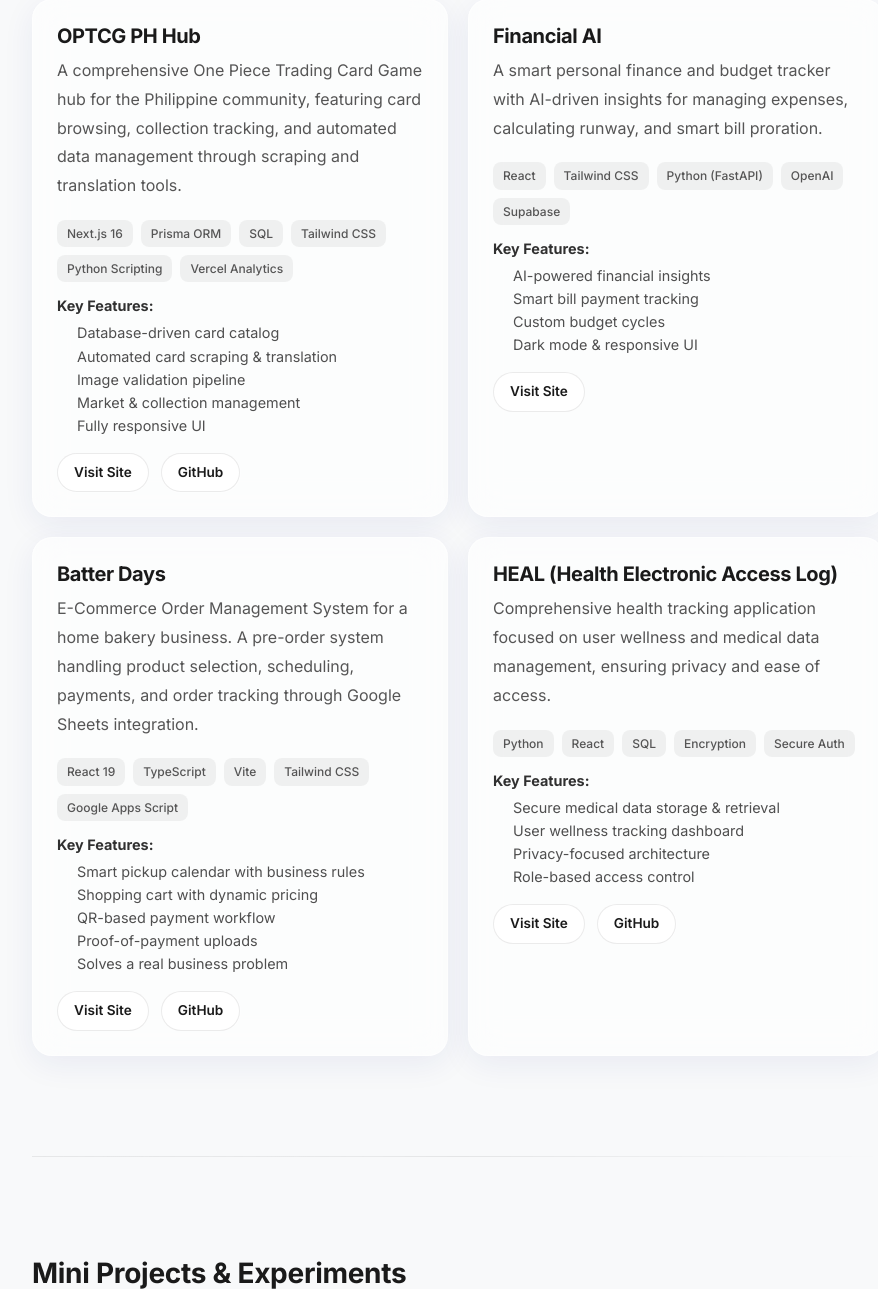
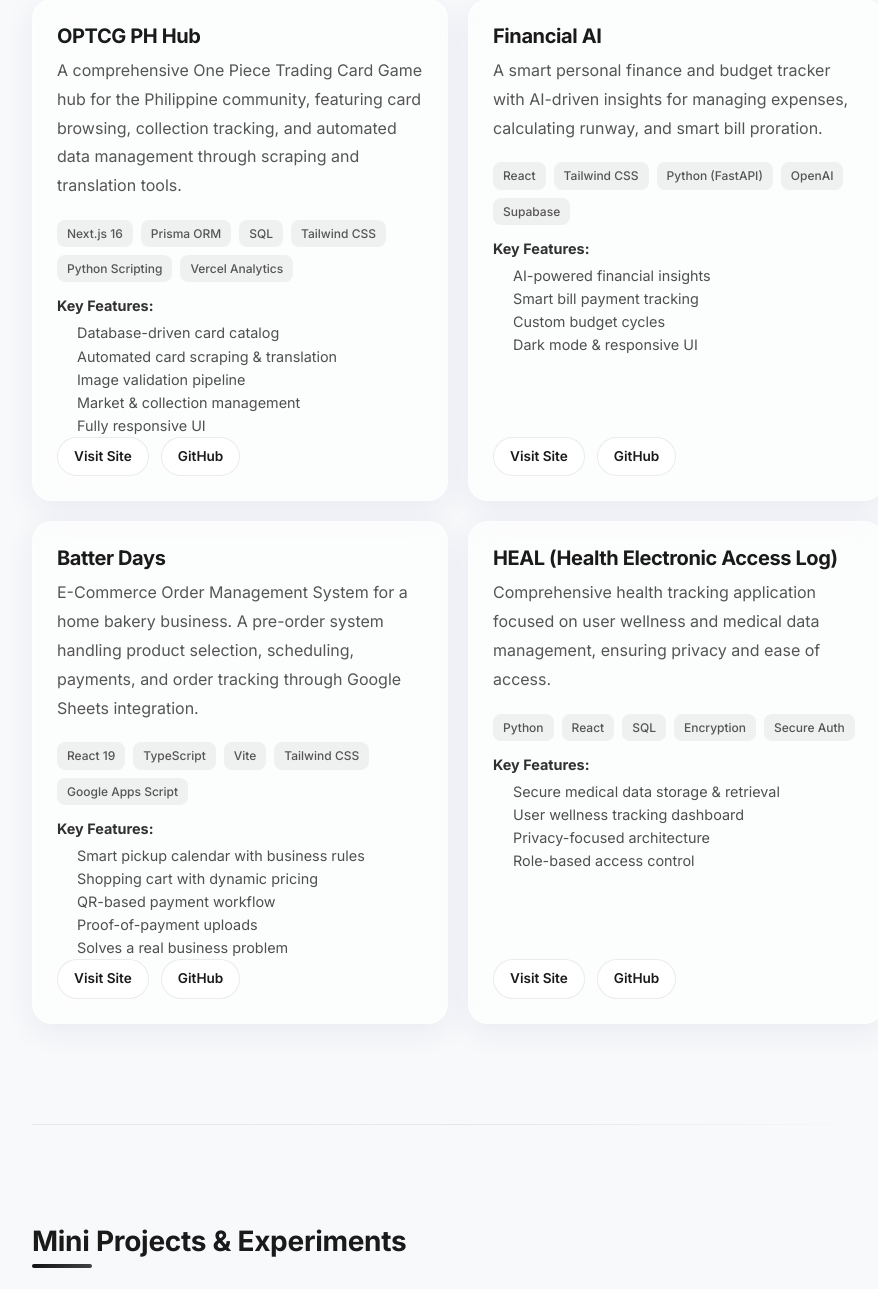
Before and after one commit to Noymiii/Noymiii.github.io, a Flask app: page / in a window 1280 px wide. Shown: the part 1835-3124 px from the top of the page, without its empty margins (182-1060 px from the left). Run offline with Flask 3, Linux system fonts and the light colour scheme.

Commit message:
Fix project links UI and add Financial AI github link

```diff
--- a/templates/index.html
+++ b/templates/index.html
@@ -133,7 +133,7 @@
                             <li>Fully responsive UI</li>
                         </ul>
                     </div>
-                    <div class="hero-links" style="margin-top: 16px;">
+                    <div class="hero-links">
                         <a href="https://optcgphhub.vercel.app/" target="_blank">Visit Site</a>
                         <a href="https://github.com/Noymiii/OPTCG_PH-Hub" target="_blank">GitHub</a>
                     </div>
@@ -142,7 +142,8 @@
                 <!-- Financial AI -->
                 <div class="project-item" style="--delay: 0.2s">
                     <h3>Financial AI</h3>
-                    <p>A smart personal finance and budget tracker with AI-driven insights for managing expenses, calculating runway, and smart bill proration.</p>
+                    <p>A smart personal finance and budget tracker with AI-driven insights for managing expenses,
+                        calculating runway, and smart bill proration.</p>
                     <div class="mini-tech-stack">
                         <span class="mini-tag">React</span>
                         <span class="mini-tag">Tailwind CSS</span>
@@ -159,8 +160,9 @@
                             <li>Dark mode & responsive UI</li>
                         </ul>
                     </div>
-                    <div class="hero-links" style="margin-top: 16px;">
+                    <div class="hero-links">
                         <a href="https://financial-ai-coral.vercel.app/" target="_blank">Visit Site</a>
+                        <a href="https://github.com/Noymiii/Financial_Tracker" target="_blank">GitHub</a>
                     </div>
                 </div>
 
@@ -187,7 +189,7 @@
                             <li>Solves a real business problem</li>
                         </ul>
                     </div>
-                    <div class="hero-links" style="margin-top: 16px;">
+                    <div class="hero-links">
                         <a href="https://batterdays.netlify.app/" target="_blank">Visit Site</a>
                         <a href="https://github.com/Noymiii/Batter_Days" target="_blank">GitHub</a>
                     </div>
@@ -214,7 +216,7 @@
                             <li>Role-based access control</li>
                         </ul>
                     </div>
-                    <div class="hero-links" style="margin-top: 16px;">
+                    <div class="hero-links">
                         <a href="{{ url_for('static', filename='assets/heal-demo.html') }}" target="_blank">Visit
                             Site</a>
                         <a href="https://github.com/Noymiii/H.E.A.L.-Health-Electronic-Access-Log-"
@@ -425,7 +427,8 @@
             <!-- Messages Area -->
             <div id="chat-messages" class="chat-messages">
                 <div class="message bot-message">
-                    Hi there! I'm Noemi's AI assistant. I can tell you about her <strong>projects</strong>, <strong>skills</strong>, or how to <strong>contact</strong> her. What would you like to know?
+                    Hi there! I'm Noemi's AI assistant. I can tell you about her <strong>projects</strong>,
+                    <strong>skills</strong>, or how to <strong>contact</strong> her. What would you like to know?
                 </div>
             </div>
 
```
